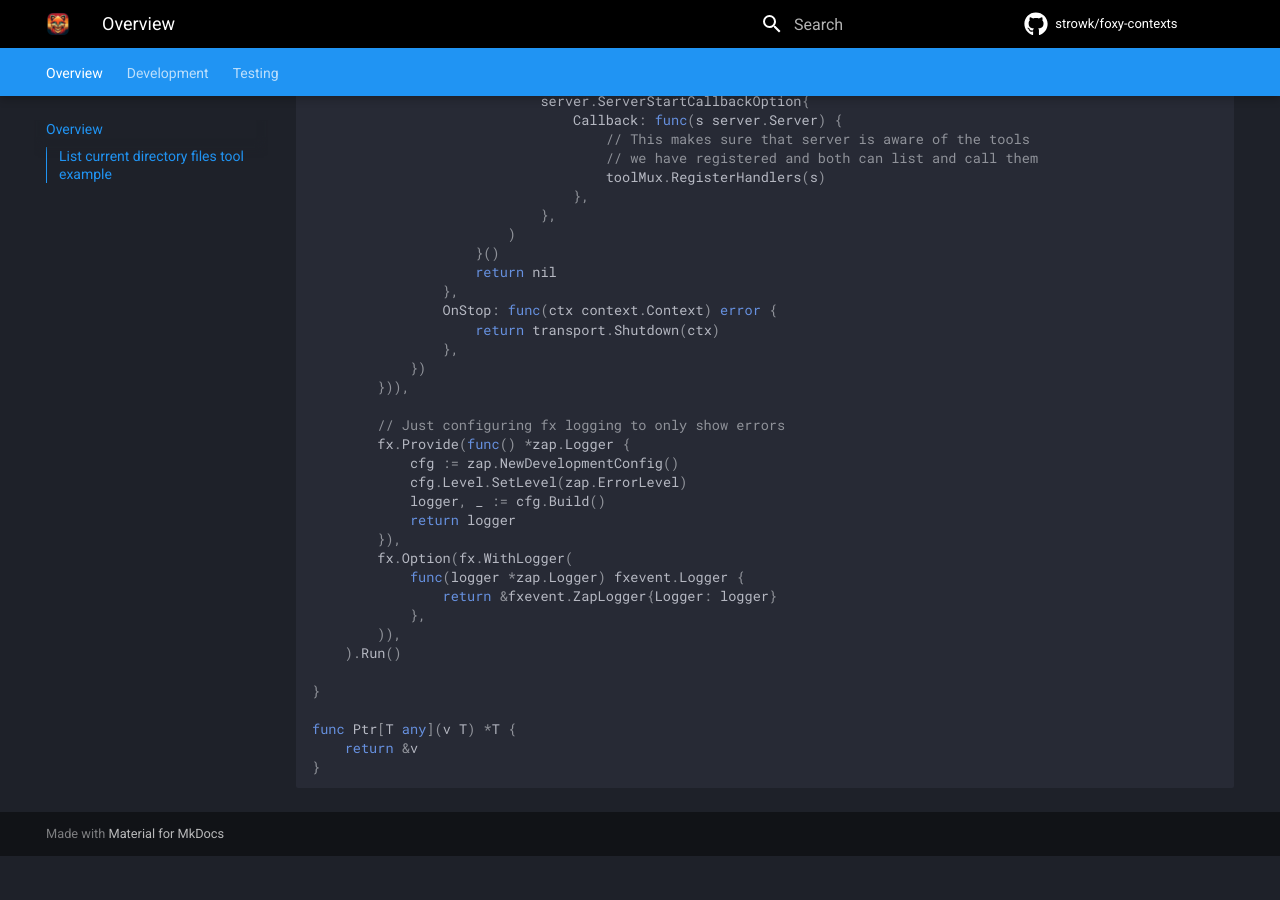
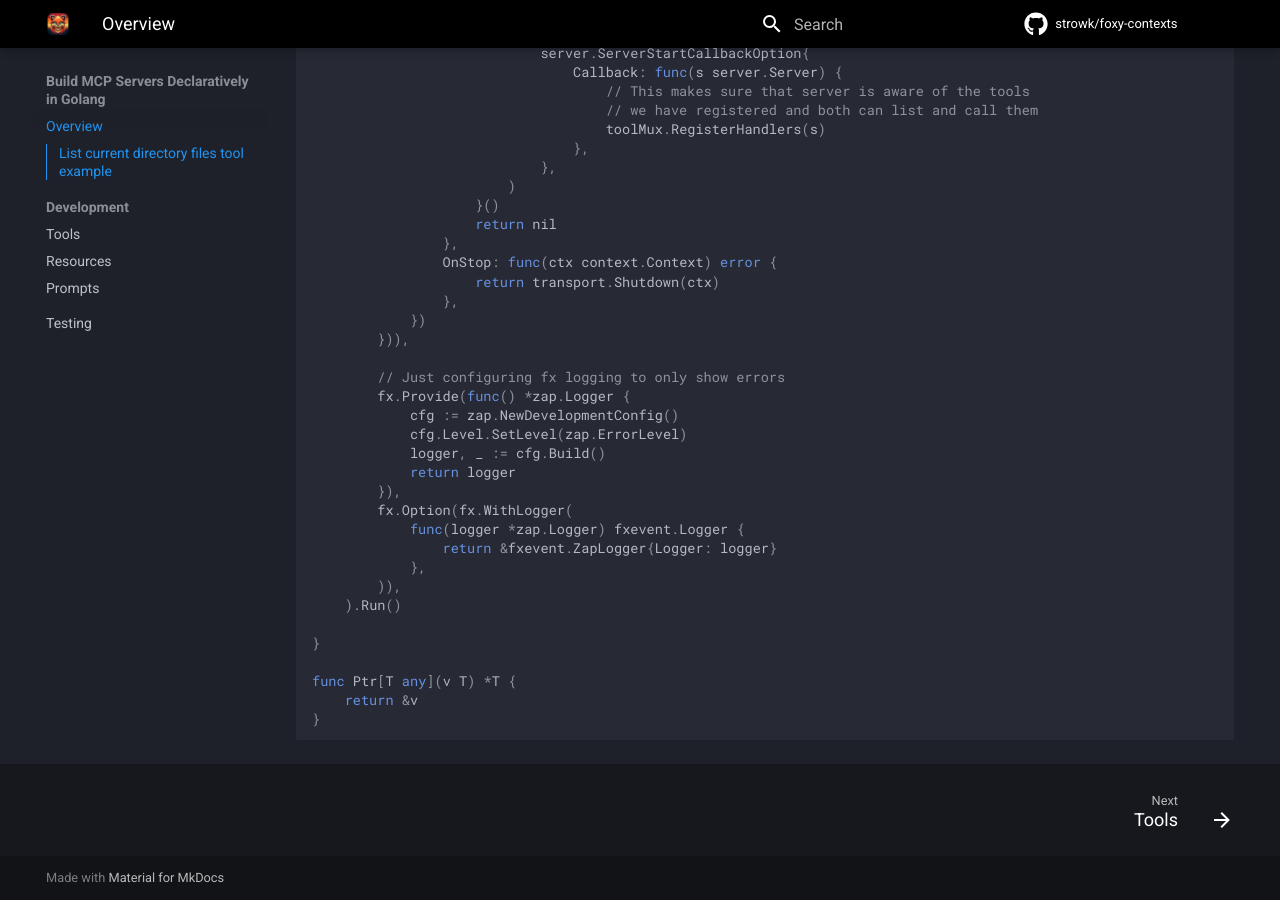
Before and after one commit to strowk/foxy-contexts, an MkDocs documentation site: the page built from docs/index.md, in a window 1280 px wide and 900 px high, scrolled down 2526 px. Built offline with MkDocs 1.6.1 and Material for MkDocs 9.7.7, drawn with Linux system fonts in a browser that asks for light colours; comment, search, counter and statistics services are not loaded; before the commit the page ends 3382 px from its top, so only the background shows below that.

Commit message:
reconfigure doc site

```diff
--- a/mkdocs.yml
+++ b/mkdocs.yml
@@ -37,9 +37,8 @@ theme:
     - navigation.instant.progress
     - navigation.sections
     - navigation.expand
-    - navigation.tabs
-    - navigation.tabs.sticky
     - navigation.top
+    - navigation.footer
     - toc.integrate
     - navigation.indexes
     - search.suggest
```
